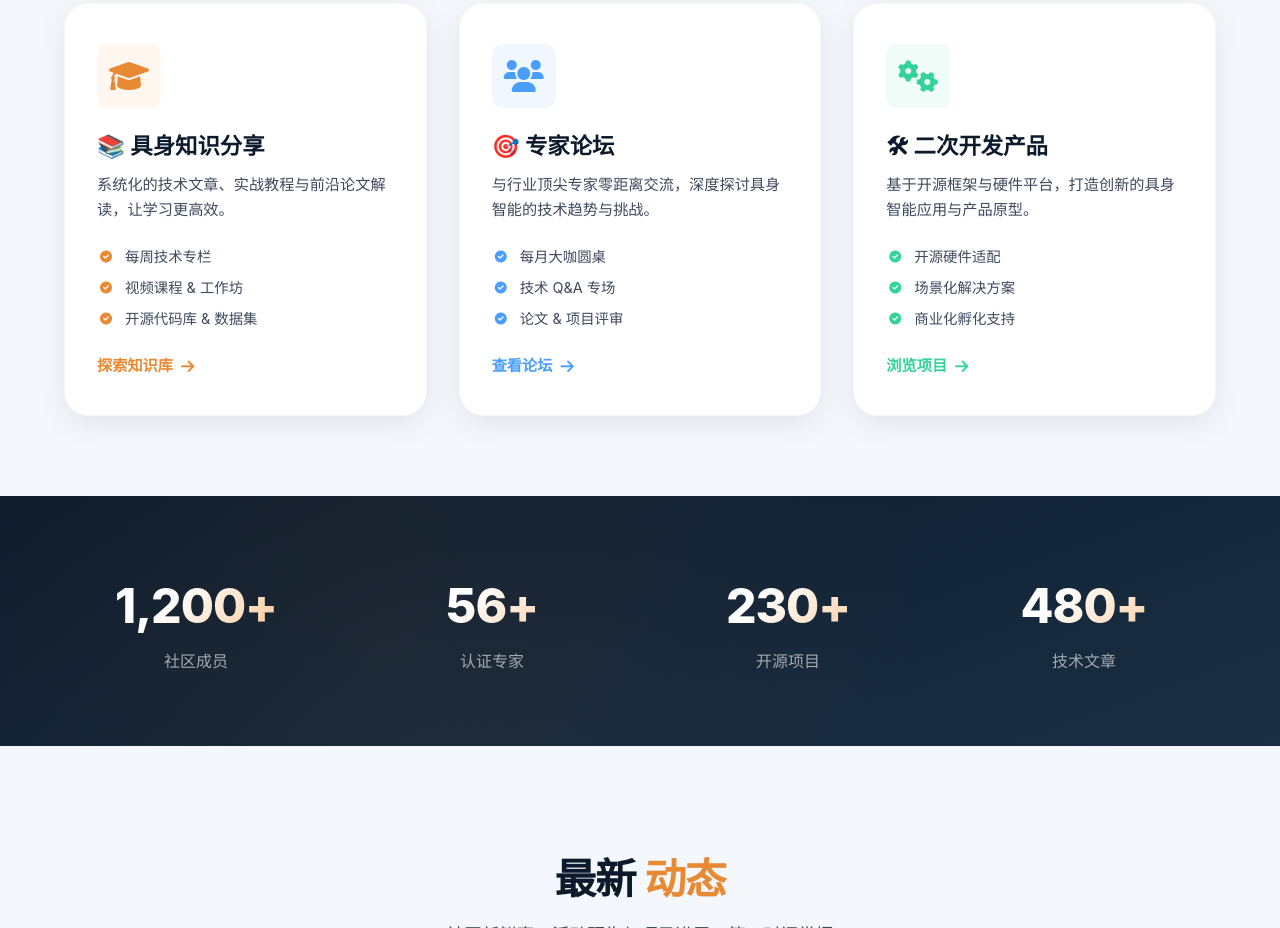
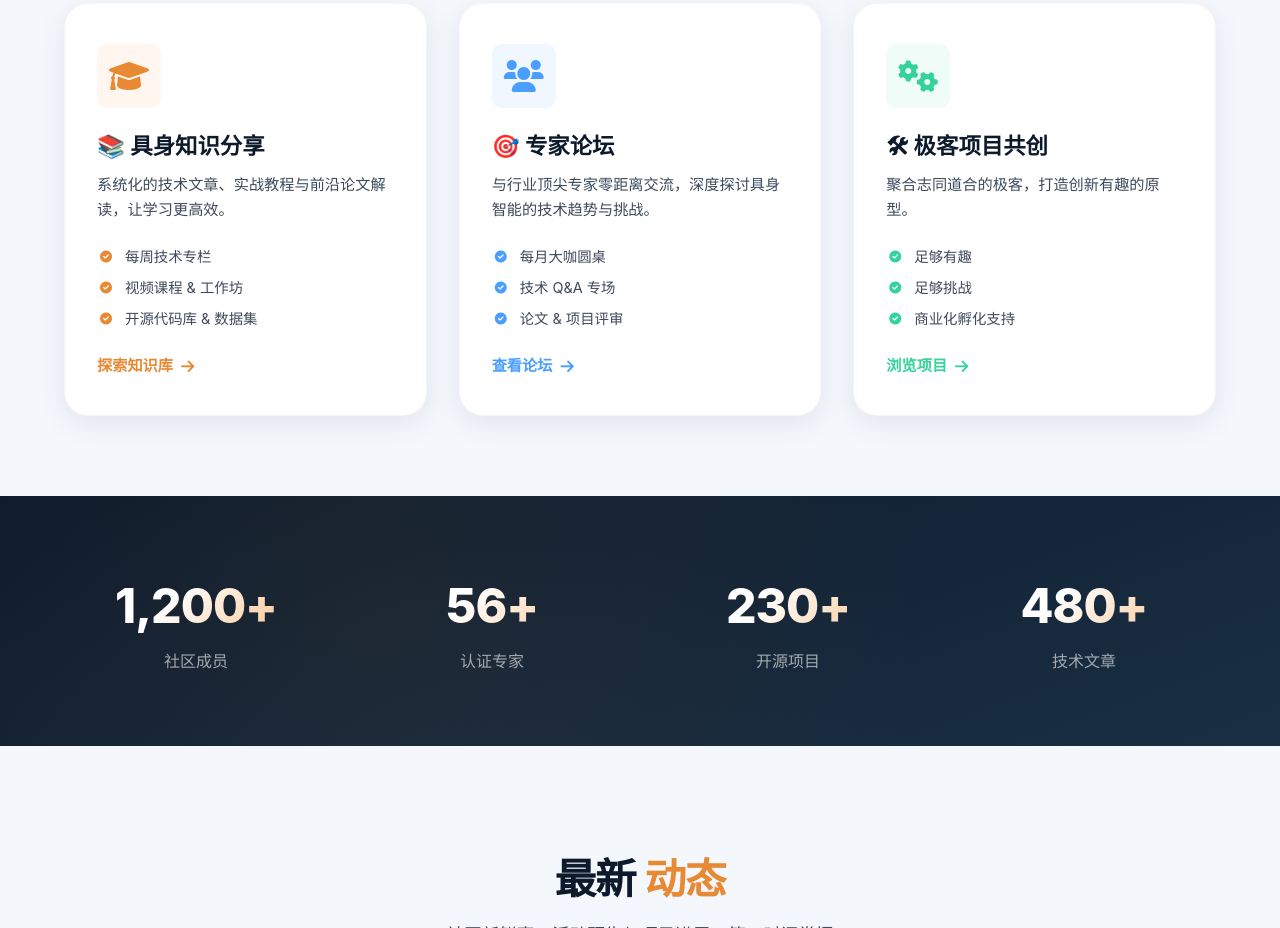
Before and after one commit to EmbodiedAI-Group/WALL-E-Workshop, a plain HTML site: page index.html in a window 1280 px wide. Shown: the part 1056-1984 px from the top of the page. Drawn offline with Linux system fonts and the light colour scheme.

Commit message:
Change project title and description to '极客项目共创'
Updated the project section to reflect a new focus on collaborative projects.

```diff
--- a/index.html
+++ b/index.html
@@ -1219,14 +1219,14 @@
                     </ul>
                     <a href="#" class="card-link">查看论坛 <i class="fas fa-arrow-right"></i></a>
                 </div>
-                <!-- 3. 二次开发产品 -->
+                <!-- 3. 极客项目共创 -->
                 <div class="activity-card">
                     <div class="icon-wrap"><i class="fas fa-cogs"></i></div>
-                    <h3>🛠 二次开发产品</h3>
-                    <p>基于开源框架与硬件平台，打造创新的具身智能应用与产品原型。</p>
+                    <h3>🛠 极客项目共创</h3>
+                    <p>聚合志同道合的极客，打造创新有趣的原型。</p>
                     <ul class="feature-list">
-                        <li><i class="fas fa-check-circle"></i> 开源硬件适配</li>
-                        <li><i class="fas fa-check-circle"></i> 场景化解决方案</li>
+                        <li><i class="fas fa-check-circle"></i> 足够有趣</li>
+                        <li><i class="fas fa-check-circle"></i> 足够挑战</li>
                         <li><i class="fas fa-check-circle"></i> 商业化孵化支持</li>
                     </ul>
                     <a href="#" class="card-link">浏览项目 <i class="fas fa-arrow-right"></i></a>
```
